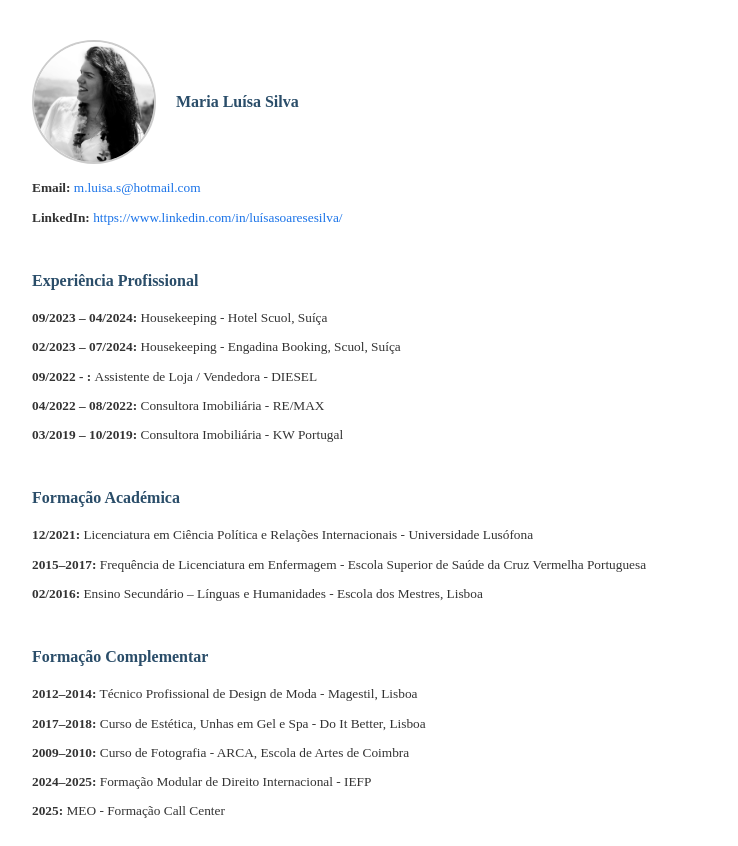
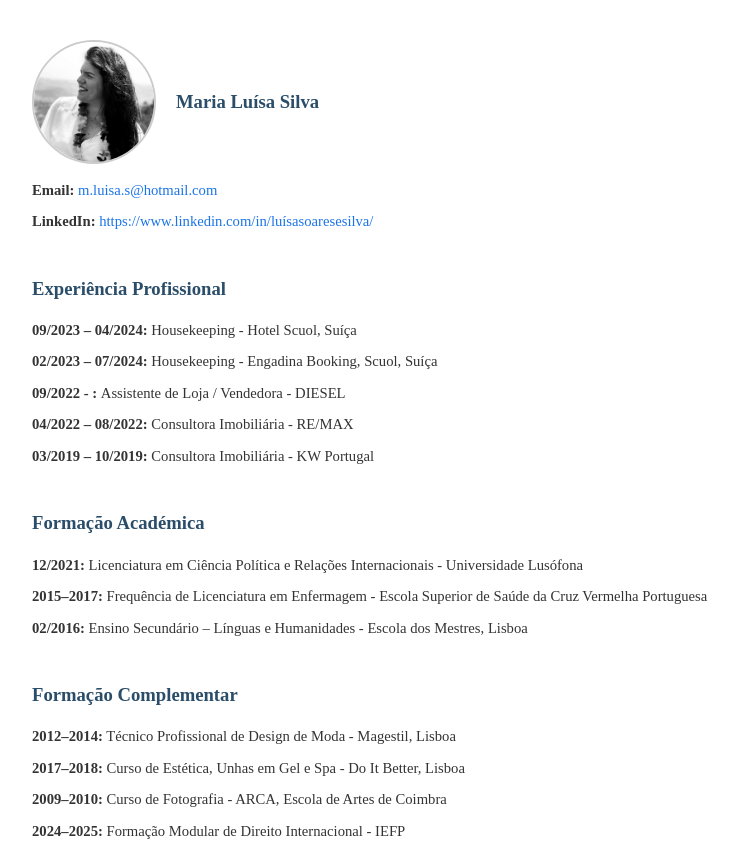
Before and after one commit to luisasoaresesilva/luisasoaresesilva.github.io, a plain HTML site: page index.html in a window 1280 px wide. Shown: the top 846 px of the page, without its empty margins (8-746 px from the left). Drawn offline with Linux system fonts and the light colour scheme.

Commit message:
Update index.html

```diff
--- a/index.html
+++ b/index.html
@@ -6,7 +6,7 @@
 <style>
     body {
         font-family: 'Times New Roman', Times, serif;
-        font-size: 10pt;
+        font-size: 11pt;
         margin: 40px;
         background-color: #FFFFFF;
         color: #333;
@@ -15,7 +15,7 @@
 
     h1, h2 {
         color: #2a4d69;
-        font-size: 12pt;
+        font-size: 14pt;
     }
 
     ul {
```
